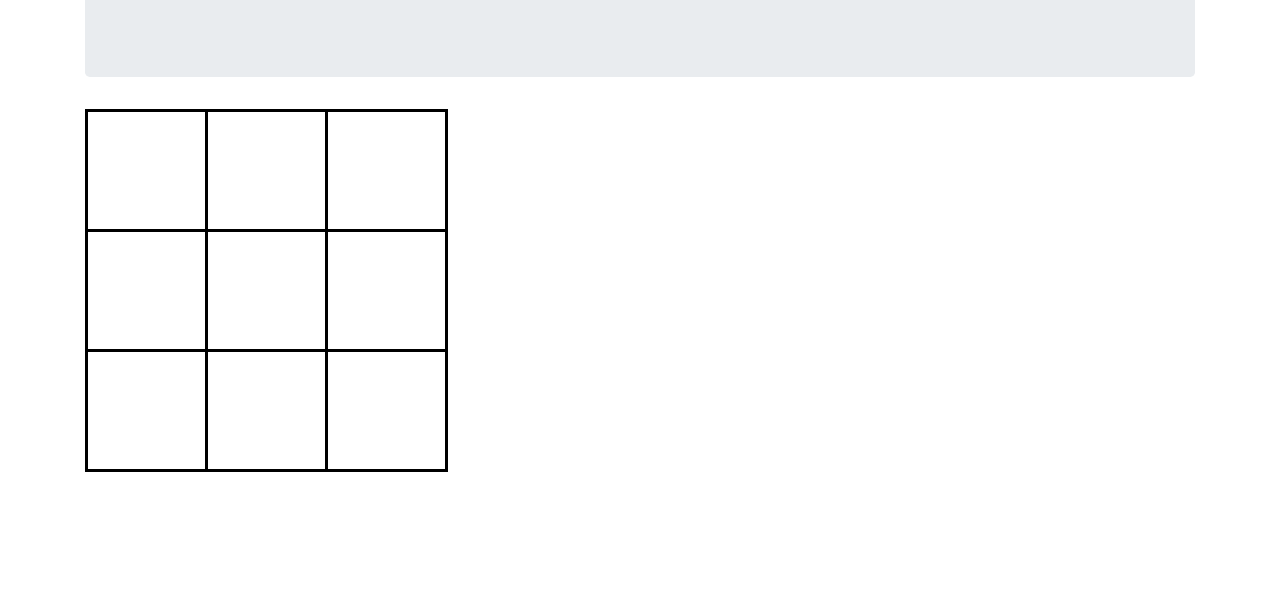
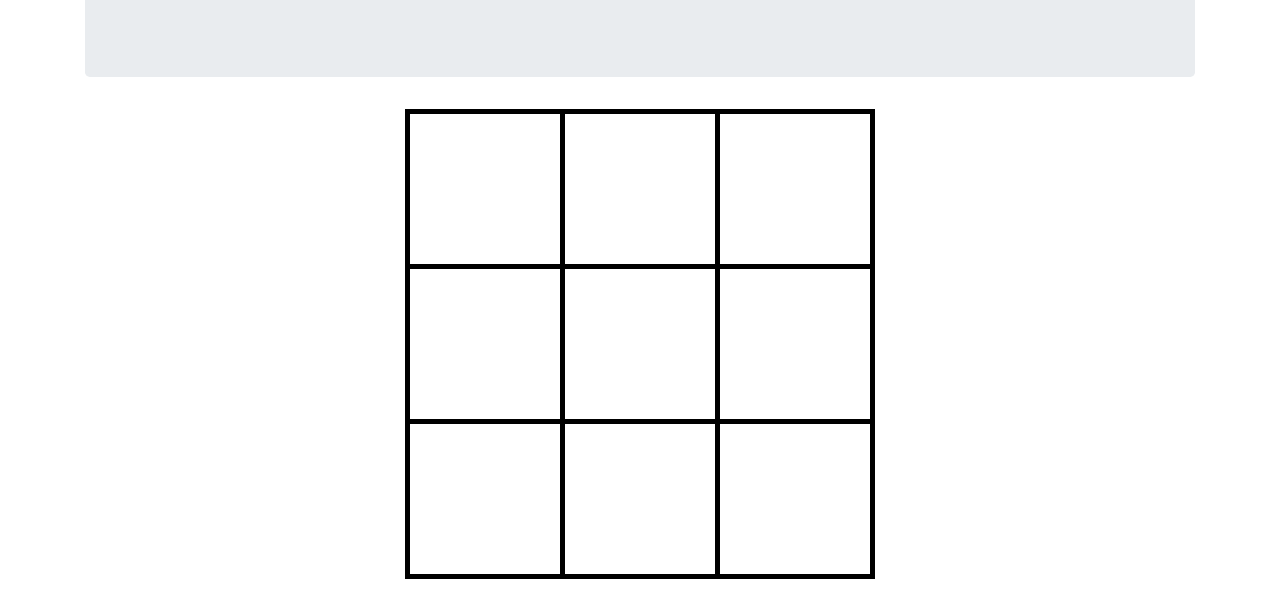
Before and after one commit to adityajai25/tic-toe-game, a plain HTML site: page Tic-toe-game/game.html in a window 1280 px wide. Shown: the part 195-800 px from the top of the page. Drawn offline with nearby package versions, Linux system fonts and the light colour scheme.

Commit message:
Frame completed

```diff
--- a/Tic-toe-game/game.css
+++ b/Tic-toe-game/game.css
@@ -3,7 +3,8 @@ h1{
   font-size: 60px;
 }
 tr,td{
-  border: 3px solid black;
-  height: 120px;
-  width: 120px;
+  border: 5px solid black;
+  height: 155px;
+  width : 155px;
+  text-align: center;
 }
--- a/Tic-toe-game/game.html
+++ b/Tic-toe-game/game.html
@@ -17,8 +17,8 @@
         <a id='b' class="btn btn-primary btn-lg" href="#" role="button">Restart!</a>
         </p>
       </div>
-      <div class="box">
-        <table>
+      </div>
+        <table align="center">
           <tr>
             <td></td>
             <td></td>
@@ -35,7 +35,5 @@
             <td></td>
           </tr>
         </table>
-      </div>
-    </div>
   </body>
 </html>
```
